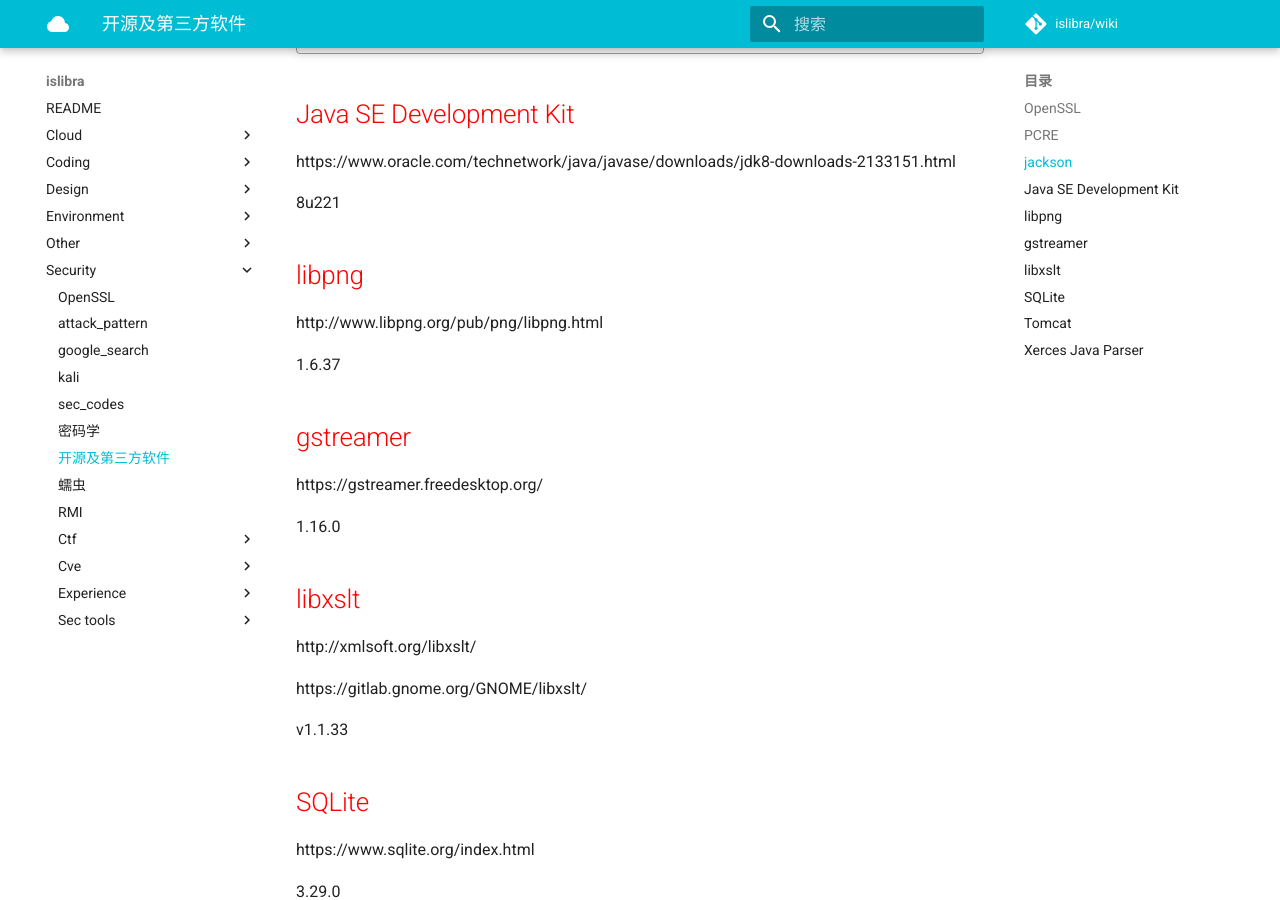
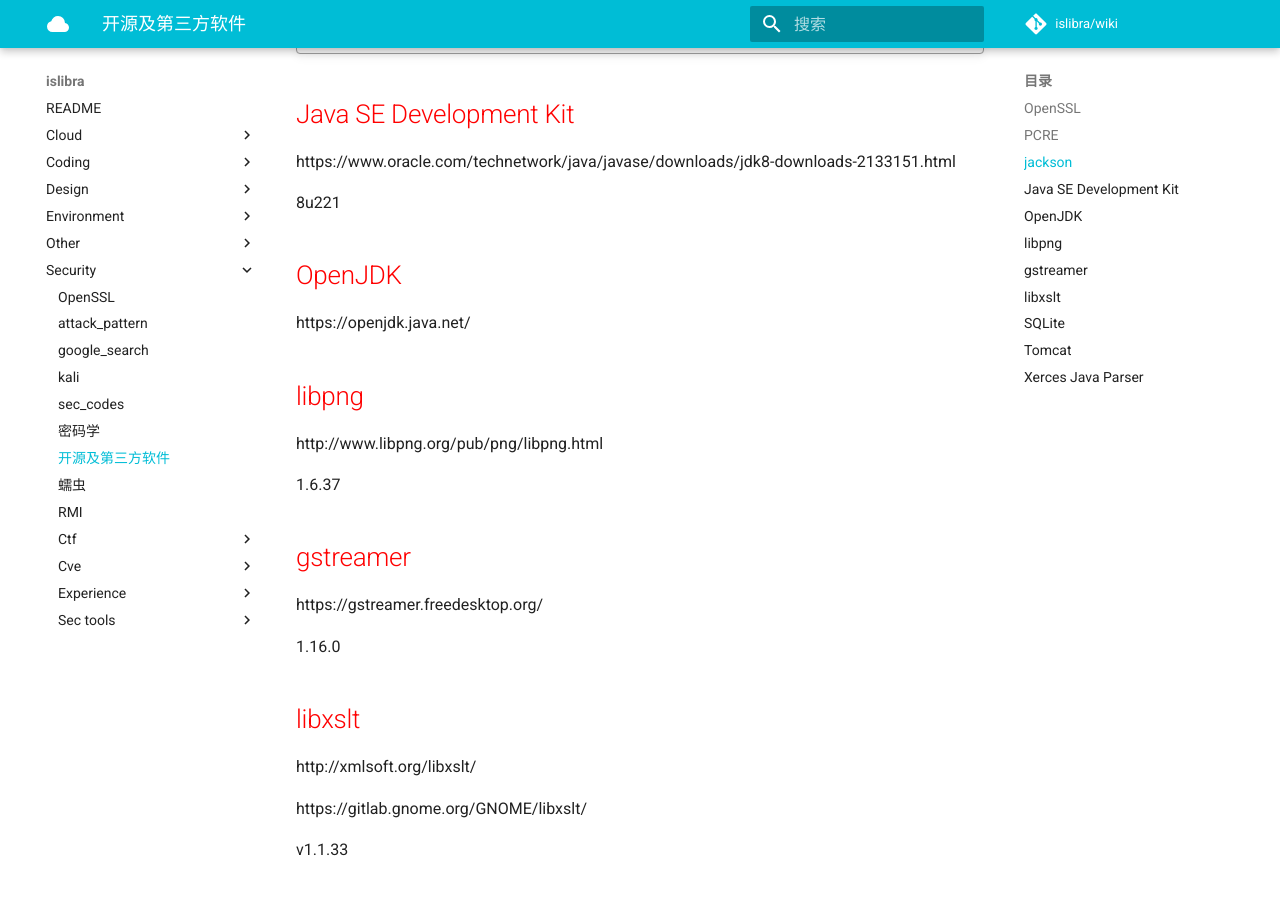
Before and after one commit to islibra/wiki, an MkDocs documentation site: the page built from docs/security/开源及第三方软件.md, in a window 1280 px wide and 900 px high, scrolled down 688 px. Built offline with MkDocs 1.6.1 and Material for MkDocs 9.7.7, drawn with Linux system fonts in a browser that asks for light colours; comment, search, counter and statistics services are not loaded.

Commit message:
Update 开源及第三方软件.md

```diff
--- a/docs/security/开源及第三方软件.md
+++ b/docs/security/开源及第三方软件.md
@@ -27,6 +27,10 @@ https://github.com/FasterXML/jackson
 https://www.oracle.com/technetwork/java/javase/downloads/jdk8-downloads-2133151.html
 
 8u221
+
+## OpenJDK
+
+https://openjdk.java.net/
 
 ## libpng
 
```
